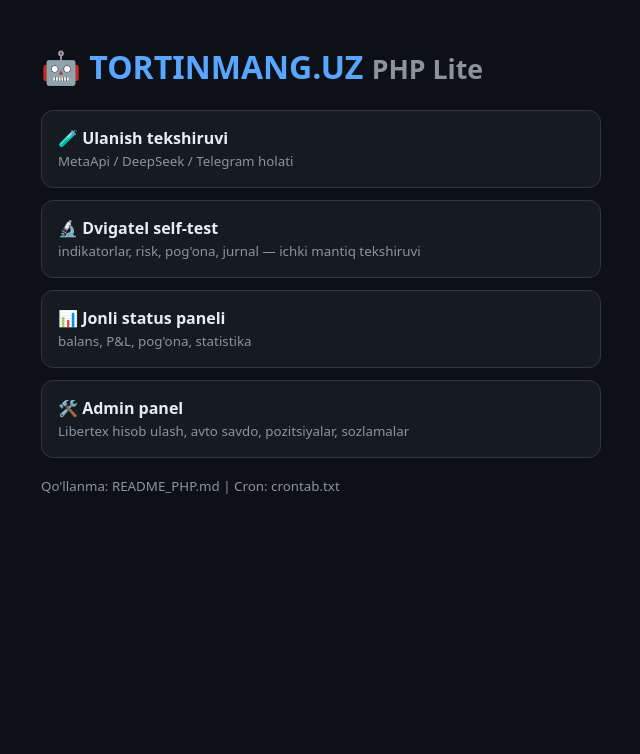
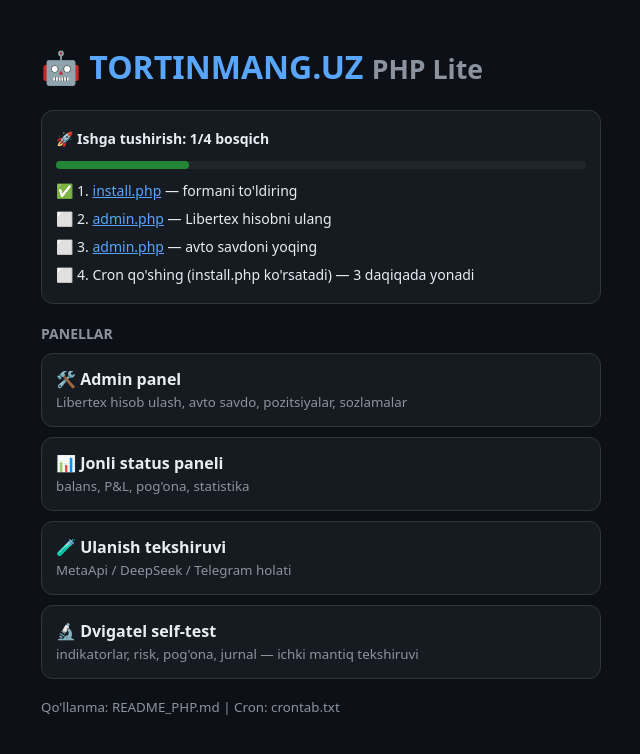
Before and after one commit to paeimovxasan-droid/bozor, a PHP site: page / in a window 1280 px wide. Shown: the top 754 px of the page, without its empty margins (319-959 px from the left). Run offline with PHP 8.4, Linux system fonts and the light colour scheme.

Commit message:
Oson ishga tushirish: index.php 4 bosqichli yo'l-yo'riq, install.php tayyor cron qatori, tekis zip, .user.ini
Co-authored-by: arena-agent <297053741+arena-agent@users.noreply.github.com>

```diff
--- a/php/index.php
+++ b/php/index.php
@@ -1,32 +1,72 @@
 <?php
 /**
- * TORTINMANG.UZ PHP Lite — BOSH SAHIFA
+ * TORTINMANG.UZ PHP Lite — BOSH SAHIFA (o'rnatish bosqichlari bilan)
  */
-$hasCfg = is_file(__DIR__ . '/config.php');
+$dir = __DIR__;
+$hasCfg = is_file($dir . '/config.php');
+$step = [
+    1 => $hasCfg,                    // config o'rnatilgan
+    2 => false,                      // Libertex hisob ulangan
+    3 => false,                      // avto savdo yoqiq
+    4 => false,                      // cron ishlayapti
+];
+if ($hasCfg) {
+    require_once $dir . '/lib.php';
+    $cfg = require $dir . '/config.php';
+    $state = state_load($dir . '/state.json', $cfg);
+    $accId = $state['meta_account_id'] ?? ($cfg['META_ACCOUNT_ID'] ?? '');
+    $step[2] = $accId !== '';
+    $step[3] = ($state['auto'] ?? true) && $step[2];
+    $last = $state['last_cycle'] ?? 0;
+    $step[4] = $last > 0 && (time() - $last) < 180;
+}
+$done = count(array_filter($step));
+function chk($ok) { return $ok ? '✅' : '⬜'; }
 ?>
 <!doctype html><html lang="uz"><head><meta charset="utf-8">
 <meta name="viewport" content="width=device-width,initial-scale=1">
+<meta http-equiv="refresh" content="30">
 <title>TORTINMANG.UZ</title>
 <style>
 body{font-family:system-ui;background:#0d1117;color:#e6edf3;padding:24px;max-width:560px;margin:auto}
-h1{color:#58a6ff}
+h1{color:#58a6ff}h2{font-size:14px;color:#8b949e;margin:20px 0 8px}
 a.card{display:block;background:#161b22;border:1px solid #30363d;border-radius:12px;
-padding:16px;margin:12px 0;color:#e6edf3;text-decoration:none}
+padding:14px;margin:10px 0;color:#e6edf3;text-decoration:none}
 a.card:hover{border-color:#58a6ff}
 small{color:#8b949e}
+.steps{background:#161b22;border:1px solid #30363d;border-radius:12px;padding:14px;margin:12px 0;font-size:14px;line-height:2}
+.bar{height:8px;background:#21262d;border-radius:4px;margin:8px 0}
+.fill{height:8px;background:#238636;border-radius:4px}
+.live{background:#0f2e1a;border:1px solid #238636;border-radius:12px;padding:14px;margin:12px 0}
 </style></head><body>
 <h1>🤖 TORTINMANG.UZ <small>PHP Lite</small></h1>
+
+<?php if ($done === 4): ?>
+<div class="live">🟢 <b>BOT TO'LIQ ISHLAMOQDA!</b><br>
+<small>Kompyuter kerak emas — hammasi hostingda yuryapti.
+<a href="status.php">Status</a> | <a href="admin.php">Admin</a></small></div>
+<?php else: ?>
+<div class="steps">
+<b>🚀 Ishga tushirish: <?= $done ?>/4 bosqich</b>
+<div class="bar"><div class="fill" style="width:<?= $done * 25 ?>%"></div></div>
+<?= chk($step[1]) ?> 1. <a href="install.php" style="color:#58a6ff">install.php</a> — formani to'ldiring<br>
+<?= chk($step[2]) ?> 2. <a href="admin.php" style="color:#58a6ff">admin.php</a> — Libertex hisobni ulang<br>
+<?= chk($step[3]) ?> 3. <a href="admin.php" style="color:#58a6ff">admin.php</a> — avto savdoni yoqing<br>
+<?= chk($step[4]) ?> 4. Cron qo'shing (install.php ko'rsatadi) — 3 daqiqada yonadi
+</div>
+<?php endif; ?>
+
+<h2>PANELLAR</h2>
 <?php if (!$hasCfg): ?>
-<a class="card" href="install.php">🛠️ <b>O'rnatish</b><br>
-<small>config.php hali yo'q — birinchi shu yerdan boshlang</small></a>
+<a class="card" href="install.php">🛠️ <b>O'rnatish</b> — <small>birinchi shu yerdan boshlang</small></a>
 <?php endif; ?>
+<a class="card" href="admin.php">🛠️ <b>Admin panel</b><br>
+<small>Libertex hisob ulash, avto savdo, pozitsiyalar, sozlamalar</small></a>
+<a class="card" href="status.php">📊 <b>Jonli status paneli</b><br>
+<small>balans, P&L, pog'ona, statistika</small></a>
 <a class="card" href="check.php">🧪 <b>Ulanish tekshiruvi</b><br>
 <small>MetaApi / DeepSeek / Telegram holati</small></a>
 <a class="card" href="test.php">🔬 <b>Dvigatel self-test</b><br>
 <small>indikatorlar, risk, pog'ona, jurnal — ichki mantiq tekshiruvi</small></a>
-<a class="card" href="status.php">📊 <b>Jonli status paneli</b><br>
-<small>balans, P&L, pog'ona, statistika</small></a>
-<a class="card" href="admin.php">🛠️ <b>Admin panel</b><br>
-<small>Libertex hisob ulash, avto savdo, pozitsiyalar, sozlamalar</small></a>
 <p><small>Qo'llanma: README_PHP.md | Cron: crontab.txt</small></p>
 </body></html>
```
Also changed, not shown: TORTINMANG-PHP-README.txt (+10 -12 lines), php/install.php (+8 -5 lines), php/.user.ini (added), 1 other file.
